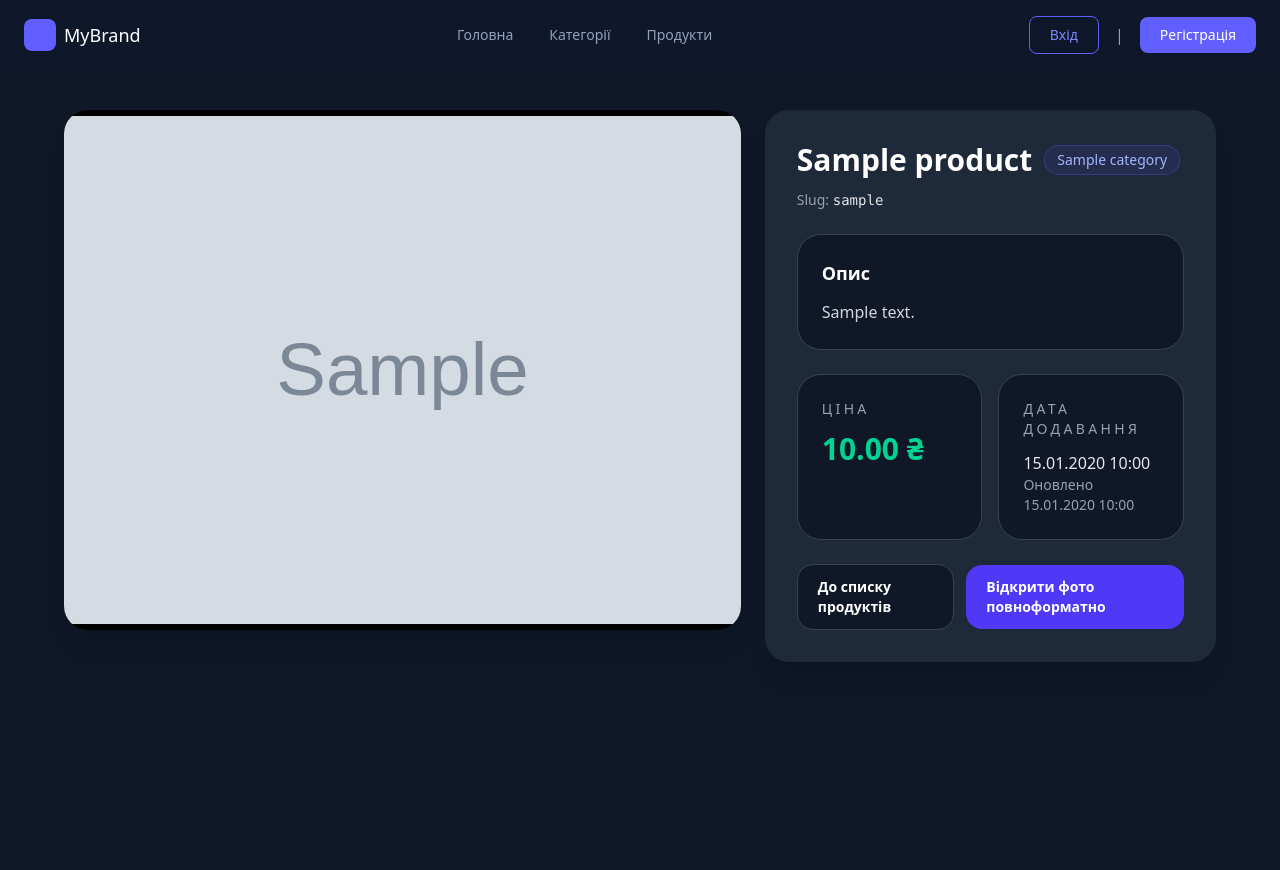
After one commit to dmitrovojtovic23-lab/Django, a Django app: page /products/1/ in a window 1280 px wide. The commit adds this page. Run offline with Django 5.2, Linux system fonts and the light colour scheme; tables that the repository leaves empty hold one stand-in row (values such as "Sample post"); grey boxes marked "Sample" are stand-in pictures.

Commit message:
перегляд сторінок і перегляд повномасштабного фото

```diff
--- /dev/null
+++ b/silpo/products/templates/product_detail.html
@@ -0,0 +1,95 @@
+{% extends "layout.html" %}
+{% load static %}
+
+{% block content %}
+<div class="min-h-screen bg-gray-900 py-10 px-4">
+  <div class="max-w-6xl mx-auto grid gap-6 lg:grid-cols-[1.2fr_0.8fr] items-start">
+
+    <div class="overflow-hidden rounded-3xl bg-gray-800 shadow-xl">
+      {% with product.images.first as main_image %}
+        {% if main_image %}
+          <a href="{{ main_image.image.url }}" target="_blank" rel="noreferrer noopener">
+            <img src="{{ main_image.image.url }}"
+                 alt="{{ product.name }}"
+                 class="block h-[520px] w-full object-contain bg-black" />
+          </a>
+        {% else %}
+          <div class="flex h-[520px] items-center justify-center bg-gray-700 text-gray-400">
+            Фото відсутнє
+          </div>
+        {% endif %}
+      {% endwith %}
+
+      {% if product.images.count > 1 %}
+        <div class="grid grid-cols-3 gap-2 p-4 bg-gray-900">
+          {% for image in product.images.all %}
+            <a href="{{ image.image.url }}" target="_blank" rel="noreferrer noopener"
+               class="overflow-hidden rounded-2xl border border-gray-700 bg-gray-800 hover:border-indigo-500 transition">
+              <img src="{{ image.image.url }}"
+                   alt="{{ product.name }} фото {{ forloop.counter }}"
+                   class="h-28 w-full object-cover" />
+            </a>
+          {% endfor %}
+        </div>
+      {% endif %}
+    </div>
+
+    <div class="space-y-6 rounded-3xl bg-gray-800 p-8 shadow-xl">
+      <div class="flex flex-col gap-3">
+        <div class="flex flex-wrap items-center gap-3">
+          <h1 class="text-3xl font-bold text-white">{{ product.name }}</h1>
+          <span class="rounded-full border border-indigo-500/30 bg-indigo-500/10 px-3 py-1 text-sm text-indigo-300">
+            {{ product.category.name }}
+          </span>
+        </div>
+
+        {% if product.slug %}
+          <div class="text-sm text-gray-400">
+            Slug: <span class="font-mono text-gray-200">{{ product.slug }}</span>
+          </div>
+        {% endif %}
+      </div>
+
+      <div class="rounded-3xl border border-gray-700 bg-gray-900 p-6">
+        <h2 class="mb-3 text-lg font-semibold text-white">Опис</h2>
+        <p class="text-gray-300 leading-relaxed">{{ product.description|default:"Опис відсутній" }}</p>
+      </div>
+
+      <div class="grid gap-4 sm:grid-cols-2">
+        <div class="rounded-3xl border border-gray-700 bg-gray-900 p-6">
+          <p class="text-sm uppercase tracking-[0.24em] text-gray-400">Ціна</p>
+          <p class="mt-3 text-3xl font-semibold text-emerald-400">{{ product.price }} ₴</p>
+        </div>
+
+        <div class="rounded-3xl border border-gray-700 bg-gray-900 p-6">
+          <p class="text-sm uppercase tracking-[0.24em] text-gray-400">Дата додавання</p>
+          <p class="mt-3 text-base text-gray-200">{{ product.created_at|date:"d.m.Y H:i" }}</p>
+          <p class="text-sm text-gray-400">Оновлено {{ product.updated_at|date:"d.m.Y H:i" }}</p>
+        </div>
+      </div>
+
+      <div class="flex flex-col gap-3 sm:flex-row sm:items-center sm:justify-between">
+        <a href="{% url 'products:show_products' %}"
+           class="inline-flex items-center justify-center rounded-2xl border border-gray-700 bg-gray-900 px-5 py-3 text-sm font-semibold text-white hover:bg-gray-800 transition">
+          До списку продуктів
+        </a>
+
+        {% if product.images.first %}
+          <a href="{{ product.images.first.image.url }}"
+             class="inline-flex items-center justify-center rounded-2xl bg-indigo-600 px-5 py-3 text-sm font-semibold text-white hover:bg-indigo-500 transition"
+             target="_blank" rel="noreferrer noopener">
+            Відкрити фото повноформатно
+          </a>
+        {% else %}
+          <button type="button"
+                  class="inline-flex cursor-not-allowed items-center justify-center rounded-2xl bg-gray-700 px-5 py-3 text-sm font-semibold text-gray-400"
+                  disabled>
+            Фото відсутнє
+          </button>
+        {% endif %}
+      </div>
+    </div>
+
+  </div>
+</div>
+{% endblock %}
--- a/silpo/products/urls.py
+++ b/silpo/products/urls.py
@@ -7,4 +7,5 @@ app_name='products'
 urlpatterns = [
     path('', views.show_products, name='show_products'),
     path('create/', create_product, name='create_product'),
+    path('<int:pk>/', views.product_detail, name='product_detail'),
 ]
--- a/silpo/products/views.py
+++ b/silpo/products/views.py
@@ -1,4 +1,4 @@
-from django.shortcuts import render
+from django.shortcuts import render, get_object_or_404
 
 from products.models import Product
 
@@ -7,3 +7,8 @@ from products.models import Product
 def show_products(request):
     products = Product.objects.prefetch_related("images").all()
     return render(request, "products.html", {"products": products})
+
+
+def product_detail(request, pk):
+    product = get_object_or_404(Product.objects.prefetch_related("images"), pk=pk)
+    return render(request, "product_detail.html", {"product": product})
```
Also changed, not shown: silpo/products/templates/products.html (+9 -5 lines).
